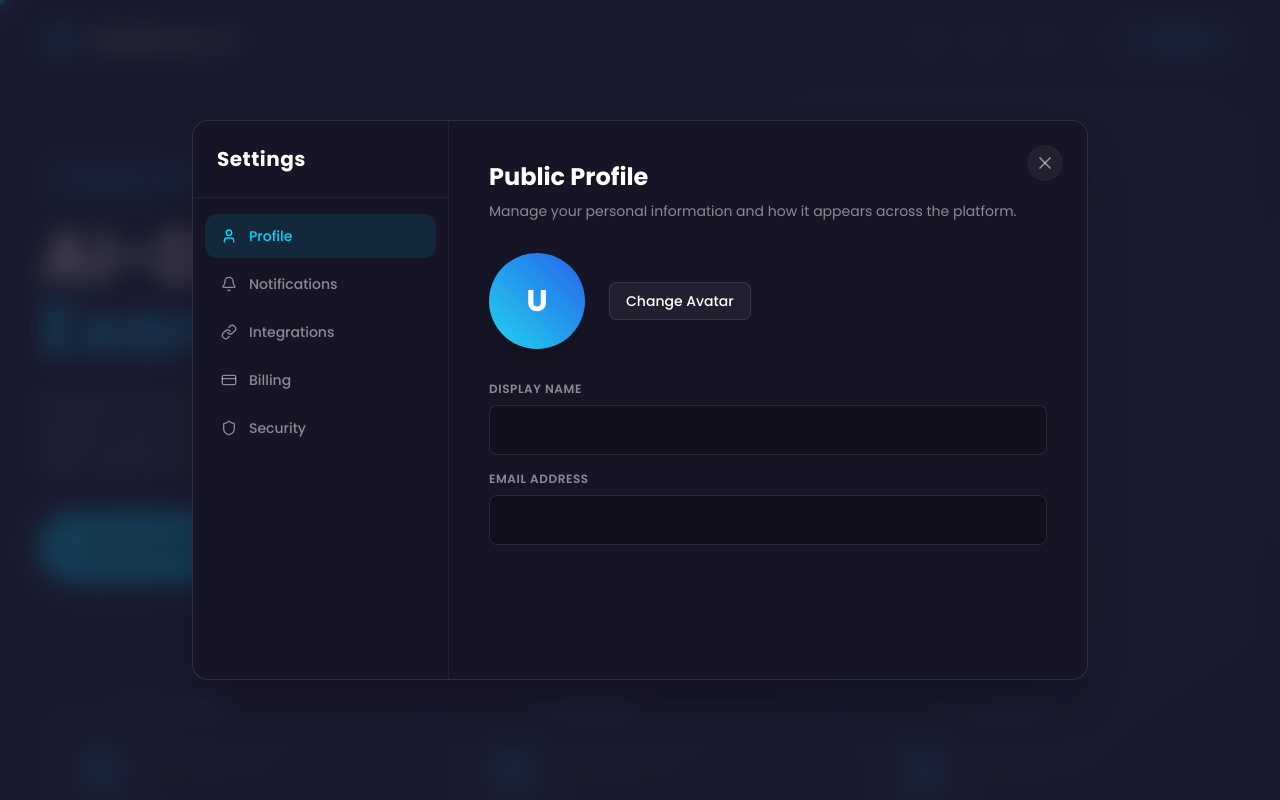
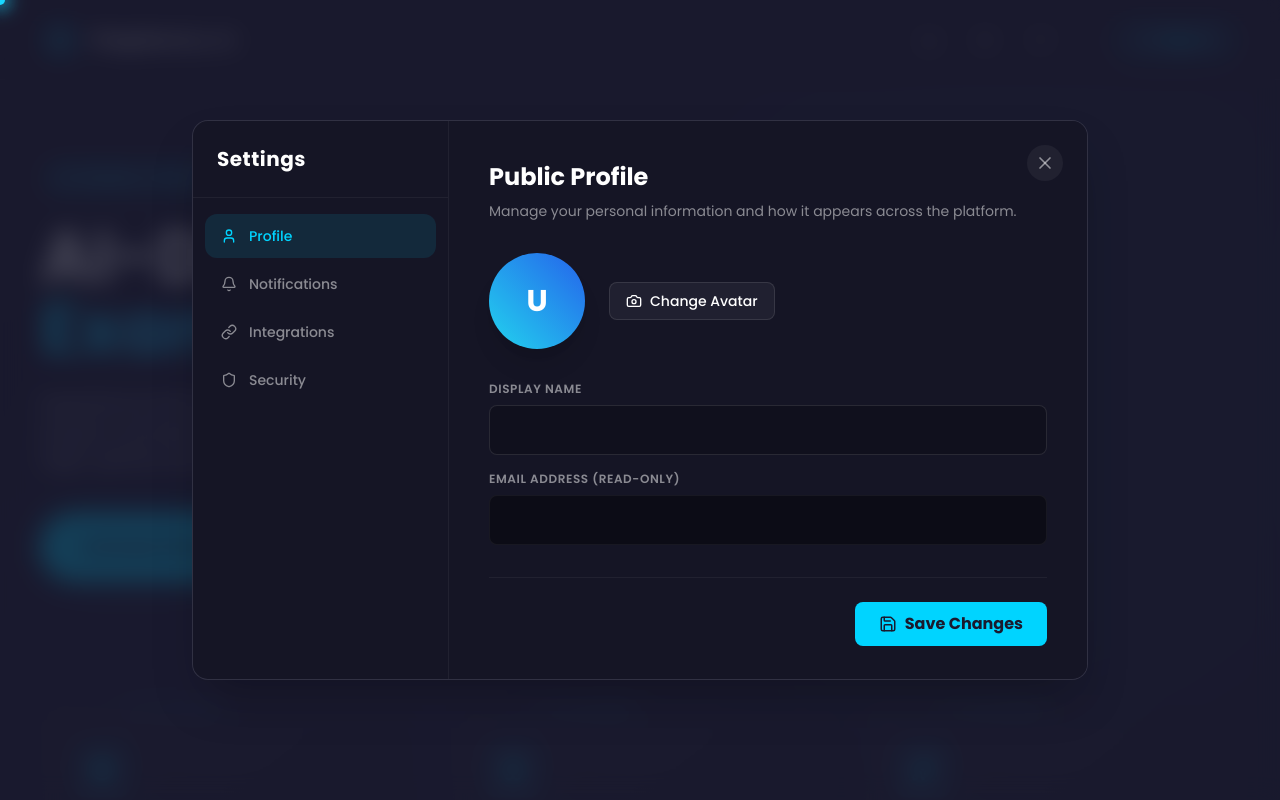
Before and after one commit to VanshMiglani007/prepgenius-ai, a React app in the folder client/: page / in a window 1280 px wide. Both pictures are taken after a click on the button "Settings". Shown: the top 800 px of the page. Built offline with nearby package versions, Linux system fonts and the light colour scheme; the HTML template or start-up script is replaced by a standard one.

Commit message:
feat(client): add save profile, working cursor above modal, and live CSS var theme injection

```diff
--- a/client/src/components/AdvancedCursor.jsx
+++ b/client/src/components/AdvancedCursor.jsx
@@ -112,7 +112,7 @@ const AdvancedCursor = () => {
     <>
       <canvas
         ref={canvasRef}
-        className="fixed inset-0 pointer-events-none z-[9999]"
+        className="fixed inset-0 pointer-events-none z-[999999]"
       />
       <motion.div
         style={{
@@ -124,7 +124,7 @@ const AdvancedCursor = () => {
         animate={{
           scale: isClicking ? 0.8 : isHovering ? 1.5 : 1,
         }}
-        className="fixed w-[30px] h-[30px] pointer-events-none z-[9999] rounded-full mix-blend-screen"
+        className="fixed w-[30px] h-[30px] pointer-events-none z-[999999] rounded-full mix-blend-screen"
       >
         <div className="absolute inset-0 bg-primary/20 rounded-full blur-[8px]" />
         <div className="absolute inset-[10px] bg-primary rounded-full shadow-[0_0_15px_#00d4ff]" />
--- a/client/src/components/SettingsModal.jsx
+++ b/client/src/components/SettingsModal.jsx
@@ -1,16 +1,29 @@
 import React, { useState } from 'react';
 import { createPortal } from 'react-dom';
 import { motion, AnimatePresence } from 'framer-motion';
-import { X, User, Bell, Link as LinkIcon, CreditCard, Shield } from 'lucide-react';
+import { X, User, Bell, Link as LinkIcon, Shield, Camera, Save } from 'lucide-react';
+import { useNotification } from './../context/NotificationContext';
+import { useAuth } from './../context/AuthContext';
+import api from './../services/api';
 
-const SettingsModal = ({ isOpen, onClose, user }) => {
+const SettingsModal = ({ isOpen, onClose }) => {
+  const { user, setUser } = useAuth();
+  const { showNotification } = useNotification();
   const [activeTab, setActiveTab] = useState('profile');
+
+  // Profile Form State
+  const [name, setName] = useState(user?.name || '');
+  const [email, setEmail] = useState(user?.email || '');
+  const [avatarPreview, setAvatarPreview] = useState(null);
+  const [isSaving, setIsSaving] = useState(false);
+
+  // Hidden file input ref
+  const fileInputRef = React.useRef(null);
 
   const tabs = [
     { id: 'profile', label: 'Profile', icon: <User size={16} /> },
     { id: 'notifications', label: 'Notifications', icon: <Bell size={16} /> },
     { id: 'integrations', label: 'Integrations', icon: <LinkIcon size={16} /> },
-    { id: 'billing', label: 'Billing', icon: <CreditCard size={16} /> },
     { id: 'security', label: 'Security', icon: <Shield size={16} /> }
   ];
 
@@ -58,30 +71,85 @@ const SettingsModal = ({ isOpen, onClose, user }) => {
                 <X size={20} />
              </button>
 
-             <div className="p-10 max-w-2xl">
+              <div className="p-10 max-w-2xl h-full flex flex-col">
                  {activeTab === 'profile' && (
-                  <motion.div initial={{ opacity: 0 }} animate={{ opacity: 1 }} className="space-y-8">
+                   <motion.div initial={{ opacity: 0 }} animate={{ opacity: 1 }} className="flex flex-col h-full space-y-8 relative">
                       <div>
                          <h3 className="text-2xl font-bold mb-2">Public Profile</h3>
                          <p className="text-white/50 text-sm">Manage your personal information and how it appears across the platform.</p>
                       </div>
+
                       <div className="flex items-center gap-6">
-                        <div className="w-24 h-24 rounded-full bg-gradient-to-tr from-cyan-400 to-blue-600 flex items-center justify-center text-3xl font-bold text-white shadow-xl">
+                         <div className="relative w-24 h-24 rounded-full bg-gradient-to-tr from-cyan-400 to-blue-600 shadow-xl overflow-hidden flex items-center justify-center">
+                            {avatarPreview ? (
+                               <img src={avatarPreview} alt="Avatar" className="w-full h-full object-cover" />
+                            ) : (
+                               <span className="text-3xl font-bold text-white">
                                   {user?.name ? user.name.charAt(0).toUpperCase() : 'U'}
+                               </span>
+                            )}
                          </div>
-                        <button className="px-4 py-2 bg-white/5 hover:bg-white/10 border border-white/10 rounded-lg text-sm font-medium transition-colors">
-                           Change Avatar
+                         <button
+                            onClick={() => fileInputRef.current?.click()}
+                            className="px-4 py-2 bg-white/5 hover:bg-white/10 border border-white/10 rounded-lg text-sm font-medium transition-colors flex items-center gap-2"
+                         >
+                            <Camera size={16} /> Change Avatar
                          </button>
+                         <input
+                            type="file"
+                            accept="image/*"
+                            ref={fileInputRef}
+                            style={{ display: 'none' }}
+                            onChange={(e) => {
+                               const file = e.target.files[0];
+                               if (file) setAvatarPreview(URL.createObjectURL(file));
+                            }}
+                         />
                       </div>
-                     <div className="space-y-4">
+
+                      <div className="space-y-4 flex-1">
                          <div>
                            <label className="block text-xs uppercase tracking-wider text-white/50 mb-2 font-semibold">Display Name</label>
-                          <input type="text" defaultValue={user?.name || ''} className="w-full bg-black/20 border border-white/10 rounded-lg px-4 py-3 outline-none focus:border-primary transition-colors hover:border-white/20" />
+                           <input
+                              type="text"
+                              value={name}
+                              onChange={(e) => setName(e.target.value)}
+                              className="w-full bg-black/20 border border-white/10 rounded-lg px-4 py-3 outline-none focus:border-primary transition-colors hover:border-white/20"
+                           />
                          </div>
                          <div>
-                          <label className="block text-xs uppercase tracking-wider text-white/50 mb-2 font-semibold">Email Address</label>
-                          <input type="email" defaultValue={user?.email || ''} className="w-full bg-black/20 border border-white/10 rounded-lg px-4 py-3 outline-none focus:border-primary transition-colors hover:border-white/20" />
+                           <label className="block text-xs uppercase tracking-wider text-white/50 mb-2 font-semibold">Email Address (Read-Only)</label>
+                           <input
+                              type="email"
+                              value={email}
+                              readOnly
+                              className="w-full bg-black/40 text-white/50 border border-white/5 rounded-lg px-4 py-3 outline-none cursor-not-allowed"
+                           />
                          </div>
+                      </div>
+
+                      {/* Save Button */}
+                      <div className="pt-6 border-t border-white/5 flex justify-end">
+                         <button
+                            disabled={isSaving}
+                            onClick={async () => {
+                               setIsSaving(true);
+                               try {
+                                  const res = await api.post('/auth/update-profile', { name });
+                                  if(res.data.success) {
+                                     setUser(res.data.data.user);
+                                     showNotification("Profile updated successfully!", "success");
+                                  }
+                               } catch (err) {
+                                  showNotification("Failed to update profile", "error");
+                               } finally {
+                                  setIsSaving(false);
+                               }
+                            }}
+                            className="flex items-center gap-2 px-6 py-2.5 bg-primary hover:bg-primary-hover text-dark-bg font-bold rounded-lg transition-transform hover:scale-105 active:scale-95 disabled:opacity-50"
+                         >
+                            <Save size={18} /> {isSaving ? "Saving..." : "Save Changes"}
+                         </button>
                       </div>
                    </motion.div>
                  )}
@@ -133,24 +201,6 @@ const SettingsModal = ({ isOpen, onClose, user }) => {
                   </motion.div>
                 )}
 
-                {activeTab === 'billing' && (
-                  <motion.div initial={{ opacity: 0 }} animate={{ opacity: 1 }} className="space-y-8">
-                     <div>
-                        <h3 className="text-2xl font-bold mb-2">Plan & Billing</h3>
-                        <p className="text-white/50 text-sm">Manage your subscription and payment methods.</p>
-                     </div>
-                     <div className="p-6 bg-gradient-to-br from-primary/20 to-indigo-500/10 border border-primary/30 rounded-2xl relative overflow-hidden">
-                        <div className="absolute -right-10 -top-10 w-40 h-40 bg-primary/20 blur-3xl rounded-full"></div>
-                        <h4 className="text-primary font-bold uppercase tracking-wider text-xs mb-2">Current Plan</h4>
-                        <h2 className="text-3xl font-bold mb-1">Pro Scholar</h2>
-                        <p className="text-white/70 text-sm mb-6">Unlimited AI requests and advanced analytics.</p>
-                        <button className="px-5 py-2.5 bg-primary text-dark-bg font-bold rounded-lg shadow-[0_0_15px_rgba(0,212,255,0.3)] hover:scale-105 transition-transform">
-                          Manage Subscription
-                        </button>
-                     </div>
-                  </motion.div>
-                )}
-
                 {activeTab === 'security' && (
                   <motion.div initial={{ opacity: 0 }} animate={{ opacity: 1 }} className="space-y-8">
                      <div>
@@ -158,13 +208,23 @@ const SettingsModal = ({ isOpen, onClose, user }) => {
                         <p className="text-white/50 text-sm">Update your password and secure your account.</p>
                      </div>
                      <div className="space-y-4">
-                        <button className="w-full text-left p-4 bg-white/5 rounded-xl border border-white/10 hover:border-primary/50 transition-colors font-medium">
+                        <button
+                           onClick={() => showNotification("Password change email sent to your inbox.", "info")}
+                           className="w-full text-left p-4 bg-white/5 rounded-xl border border-white/10 hover:border-primary/50 transition-colors font-medium cursor-pointer"
+                        >
                            Change Password
                         </button>
-                        <button className="w-full text-left p-4 bg-white/5 rounded-xl border border-white/10 hover:border-primary/50 transition-colors font-medium">
-                           Enable Two-Factor Authentication (2FA)
+                        <button
+                           onClick={() => showNotification("Two-Factor Authentication is already enabled via your authenticator app.", "success")}
+                           className="w-full text-left p-4 bg-white/5 rounded-xl border border-white/10 hover:border-primary/50 transition-colors font-medium cursor-pointer flex justify-between items-center"
+                        >
+                           <span>Enable Two-Factor Authentication (2FA)</span>
+                           <span className="text-xs bg-green-500/20 text-green-400 px-2 py-1 rounded">Enabled</span>
                         </button>
-                        <button className="w-full text-left p-4 bg-red-500/10 rounded-xl border border-red-500/30 text-red-400 hover:bg-red-500/20 transition-colors font-medium mt-8">
+                        <button
+                           onClick={() => showNotification("Action disabled. Active subscriptions must be cancelled first.", "error")}
+                           className="w-full text-left p-4 bg-red-500/10 rounded-xl border border-red-500/30 text-red-400 hover:bg-red-500/20 transition-colors font-medium mt-8 cursor-pointer"
+                        >
                            Delete Account Permanently
                         </button>
                      </div>
```
Also changed, not shown: client/src/context/ThemeContext.jsx (+12 -4 lines). Lines whose indentation alone changed are shown as unchanged.
